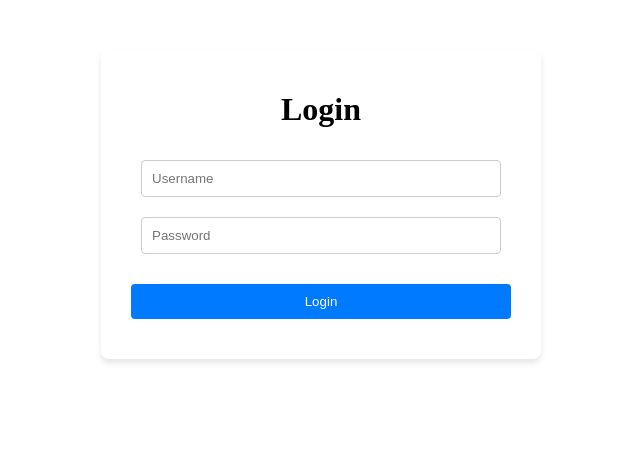
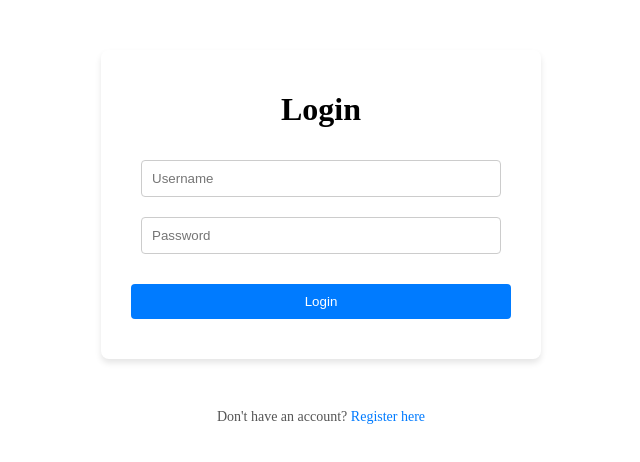
Before and after one commit to MargYre/la_fus-e_arval, a React (Vite) app in the folder frontend/: page /login in a window 1280 px wide. Shown: the top 462 px of the page, without its empty margins (319-959 px from the left). Built offline with nearby package versions, Linux system fonts and the light colour scheme.

Commit message:
feat: Add registration link and CSS styling for form-footer in login page

```diff
--- a/frontend/src/pages/Login.jsx
+++ b/frontend/src/pages/Login.jsx
@@ -1,7 +1,16 @@
+// Dans pages/Login.jsx
 import Form from "../components/form";
+import { Link } from "react-router-dom";
 
 function Login() {
-    return <Form route="/api/token/" method="login" />
+    return <div>
+        <Form route="/api/token/" method="login" />
+        <div className="form-footer">
+        <p>
+          Don't have an account? <Link to="/register">Register here</Link>
+        </p>
+      </div>
+    </div>
 }
 
 export default Login;
--- a/frontend/src/styles/Form.css
+++ b/frontend/src/styles/Form.css
@@ -34,3 +34,19 @@
   .form-button:hover {
     background-color: #0056b3;
   }
+
+  .form-footer {
+    margin-top: 20px;
+    text-align: center;
+    font-size: 14px;
+    color: #555;
+  }
+
+  .form-footer a {
+    color: #007bff;
+    text-decoration: none;
+  }
+
+  .form-footer a:hover {
+    text-decoration: underline;
+  }
```
